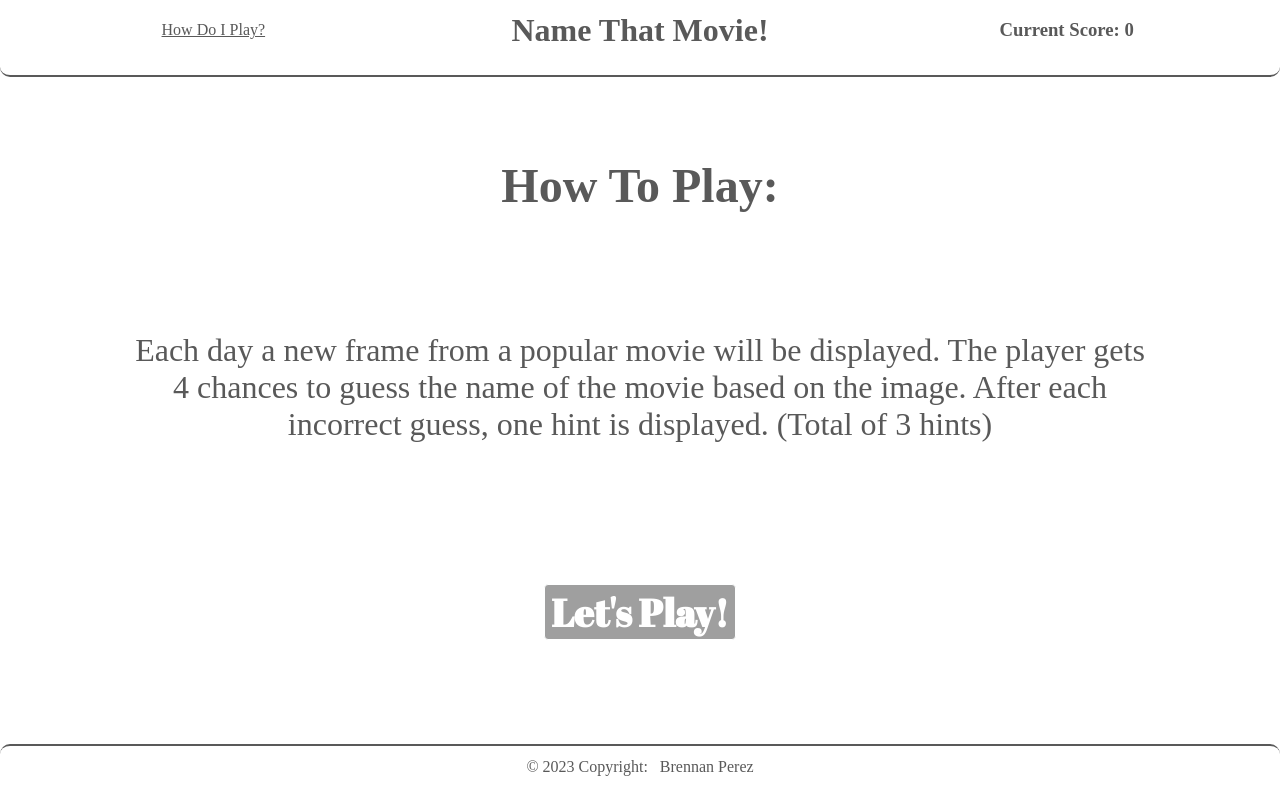
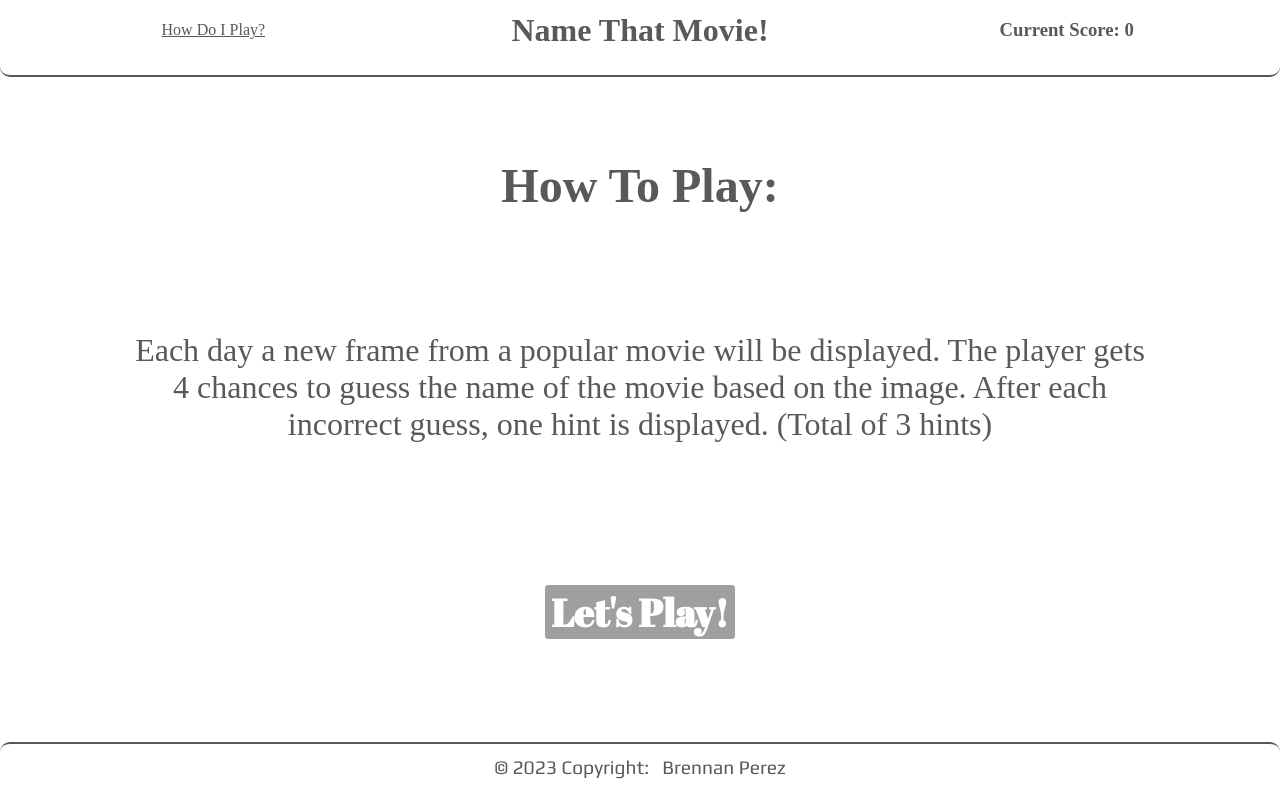
Before and after one commit to brennanp93/movie-stills-game, a React (Create React App) app: page / in a window 1280 px wide. Built offline with nearby package versions, Linux system fonts and the light colour scheme; no server answers; a web font is replaced by a local one.

Commit message:
update font for footer. add margin-top to footer.

```diff
--- a/public/index.html
+++ b/public/index.html
@@ -28,6 +28,8 @@
   <link rel="preconnect" href="https://fonts.googleapis.com">
   <link rel="preconnect" href="https://fonts.gstatic.com" crossorigin>
   <link href="https://fonts.googleapis.com/css2?family=Unbounded:wght@300;400&display=swap" rel="stylesheet">
+  <link href="https://fonts.googleapis.com/css2?family=Play:wght@400&display=swap" rel="stylesheet">
+
   <title>Name That Movie</title>
 </head>
 
--- a/src/pages/App/App.jsx
+++ b/src/pages/App/App.jsx
@@ -43,7 +43,7 @@
       setDailyQuestion(todayItem[0])
     };
     getDailyItems();
-  }, [])
+  }, [score])
   //might need to fix this ^^ [score]
 
   return (
--- a/src/pages/App/NewApp.css
+++ b/src/pages/App/NewApp.css
@@ -7,6 +7,7 @@
   color: rgb(89, 89, 89);
   margin: 0;
   height: 100vh;
+
   font-family: 'Unbounded', cursive;
 }
 
@@ -64,6 +65,8 @@
   border-radius: 10px;
   color: rgb(89, 89, 89);
   padding-top: 1%;
+  font-family: 'Play', sans-serif;
+  font-size: larger;
 }
 
 .game-box {
@@ -92,6 +95,7 @@
   display: grid;
   grid-template-columns: 2fr 1fr;
   justify-content: center;
+  margin-top: 1%;
   padding: 0 10% 0 10%;
 }
 
--- a/src/pages/MainPage/MainPage.jsx
+++ b/src/pages/MainPage/MainPage.jsx
@@ -9,7 +9,7 @@
   const [incomingGuess, setIncomingGuess] = useState('')
   const [numGuesses, setNumGuesses] = useState(() => {
     let savedGuesses = localStorage.getItem('numGuesses');
-      return (parseInt(savedGuesses) || 3)
+    return (parseInt(savedGuesses) || 3)
   });
 
   //For Setting Cookies
@@ -51,7 +51,7 @@
     } else { result = 'caterpillar' }
     /*---^ fuzzy search ^---*/
     if (result === correctAnswer) {
-      setPrompt('Nice job! You guessed correctly');
+      setPrompt('Nice!');
       setIncomingGuess('');
       setNumGuesses(4)
       setCookies('date', todayDate, { expires: midnight });
@@ -63,7 +63,7 @@
       } else if (numGuesses === 2) {
         setScore(score + 2)
       } else if (numGuesses === 1) {
-        setScore(score + 1)
+        setScore(score + 1);
       }
     } else if (result !== correctAnswer && numGuesses === 4) {
       setNumGuesses(numGuesses - 1);
@@ -76,7 +76,7 @@
       setIncomingGuess('');
     }
     if (result !== correctAnswer && numGuesses === 1) {
-      setPrompt("Aw Shucks. Better luck tomorrow!");
+      setPrompt("Better luck tomorrow!");
       setCookies('date', todayDate, { expires: midnight });
       currentMovie.count = currentMovie.count + 1;
       setNumGuesses(4)
@@ -88,7 +88,7 @@
     const newGuess = evt.target.value
     setIncomingGuess(newGuess)
   };
-
+  console.log(prompt, 'prompt')
   return (
     <>{currentMovie?.activeDate === cookies.date ?
       <ResultPage
@@ -100,11 +100,13 @@
       :
       <div className="game-box">
         <div className="game-box-grids">
-          <h2>Guesses Remaining:  {numGuesses}</h2>
+          {numGuesses === 1 ?
+            <h2>Final Guess!</h2>
+            :
+            <h2>Guesses Remaining: {numGuesses}</h2>
+          }
           <div>
             <img src={currentMovie?.image} alt="" />
-            {/* <img className="image" src='v' alt="" /> */}
-
           </div>
           <SubmitForm
             handleSubmit={handleSubmit}
```
